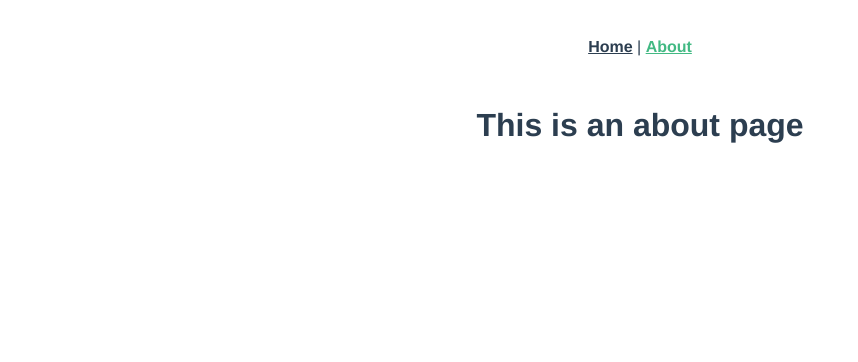
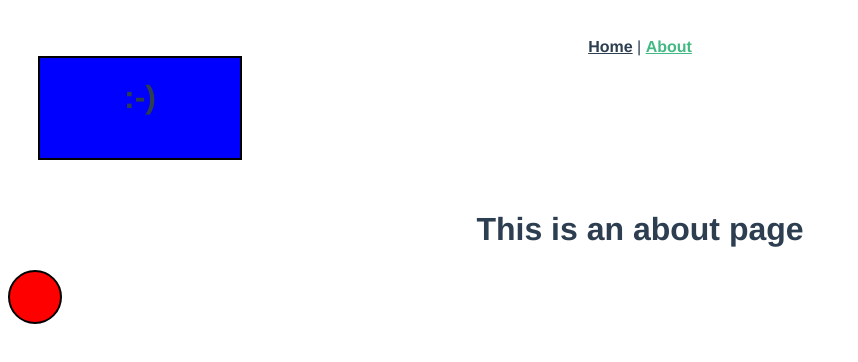
Before and after one commit to SimeonKauffmann/tamagotchi, a Vue app: page /about in a window 1280 px wide. Shown: the top 362 px of the page, without its empty margins (0-858 px from the left). Built offline with nearby package versions, Linux system fonts and the light colour scheme.

Commit message:
Created animal and ball

```diff
--- a/package.json
+++ b/package.json
@@ -9,6 +9,7 @@
   },
   "dependencies": {
     "core-js": "^2.6.5",
+    "moment": "^2.24.0",
     "vue": "^2.6.10",
     "vue-router": "^3.0.3",
     "vuex": "^3.0.1"
--- a/src/App.vue
+++ b/src/App.vue
@@ -3,6 +3,7 @@
     <div id="nav">
       <router-link to="/">Home</router-link> |
       <router-link to="/about">About</router-link>
+      <something/>
     </div>
     <router-view/>
   </div>
@@ -29,3 +30,15 @@
   color: #42b983;
 }
 </style>
+
+<script>
+import Something from './components/something.vue'
+
+export default {
+  name: 'App',
+  components: {
+    Something
+  }
+}
+
+</script>
--- /dev/null
+++ b/src/components/something.vue
@@ -0,0 +1,22 @@
+<template>
+  <div class="tamagotchi">
+    <h1>:-)</h1>
+  </div>
+</template>
+
+<style type="text/css">
+  .tamagotchi{
+    width: 200px;
+    height: 100px;
+    background-color:blue;
+    border: 2px solid black;
+  }
+</style>
+
+<script>
+
+export default {
+  name: 'Something'
+}
+
+</script>
--- /dev/null
+++ b/src/components/toys.vue
@@ -0,0 +1,22 @@
+<template>
+  <div class="ball">
+  </div>
+</template>
+
+<style type="text/css">
+  .ball{
+    width: 50px;
+    height: 50px;
+    background-color:red;
+    border: 2px solid black;
+    border-radius: 50px;
+  }
+</style>
+
+<script>
+
+export default {
+  name: 'Toys'
+}
+
+</script>
--- a/src/router.js
+++ b/src/router.js
@@ -1,6 +1,8 @@
 import Vue from 'vue'
 import Router from 'vue-router'
-import Home from './views/Home.vue'
+import First from './views/First.vue'
+import Inventory from './views/Inventory.vue'
+
 
 Vue.use(Router)
 
@@ -10,16 +12,13 @@ export default new Router({
   routes: [
     {
       path: '/',
-      name: 'home',
-      component: Home
+      name: 'first',
+      component: First
     },
     {
       path: '/about',
-      name: 'about',
-      // route level code-splitting
-      // this generates a separate chunk (about.[hash].js) for this route
-      // which is lazy-loaded when the route is visited.
-      component: () => import(/* webpackChunkName: "about" */ './views/About.vue')
+      name: 'inventory',
+      component: Inventory
     }
   ]
 })
--- a/src/views/About.vue
+++ /dev/null
@@ -1,5 +0,0 @@
-<template>
-  <div class="about">
-    <h1>This is an about page</h1>
-  </div>
-</template>
--- /dev/null
+++ b/src/views/First.vue
@@ -0,0 +1,21 @@
+<template>
+  <div class="home">
+    <img alt="Vue logo" src="../assets/logo.png">
+    <!--<HelloWorld msg="Welcome to Your Vue.js App"/>-->
+    <something></something>
+  </div>
+</template>
+
+<script>
+// @ is an alias to /src
+//import HelloWorld from '@/components/HelloWorld.vue'
+import Something from '@/components/something.vue'
+
+export default {
+  name: 'first',
+  components: {
+    Something
+    //HelloWorld
+  }
+}
+</script>
--- a/src/views/Home.vue
+++ /dev/null
@@ -1,18 +0,0 @@
-<template>
-  <div class="home">
-    <img alt="Vue logo" src="../assets/logo.png">
-    <HelloWorld msg="Welcome to Your Vue.js App"/>
-  </div>
-</template>
-
-<script>
-// @ is an alias to /src
-import HelloWorld from '@/components/HelloWorld.vue'
-
-export default {
-  name: 'home',
-  components: {
-    HelloWorld
-  }
-}
-</script>
--- /dev/null
+++ b/src/views/Inventory.vue
@@ -0,0 +1,18 @@
+<template>
+  <div class="about">
+    <h1>This is an about page</h1>
+    <toys/>
+  </div>
+</template>
+
+<script type="text/javascript" src="">
+import Toys from '@/components/toys.vue'
+
+export default {
+  name: 'inventory',
+  components: {
+    Toys
+  }
+}
+
+</script>
--- /dev/null
+++ b/vue.config.js
@@ -0,0 +1,5 @@
+module.exports = {
+  devServer: {
+    disableHostCheck: true
+  }
+}
```
Also changed, not shown: 1 other file (tests, documents, lock files or other folders).
